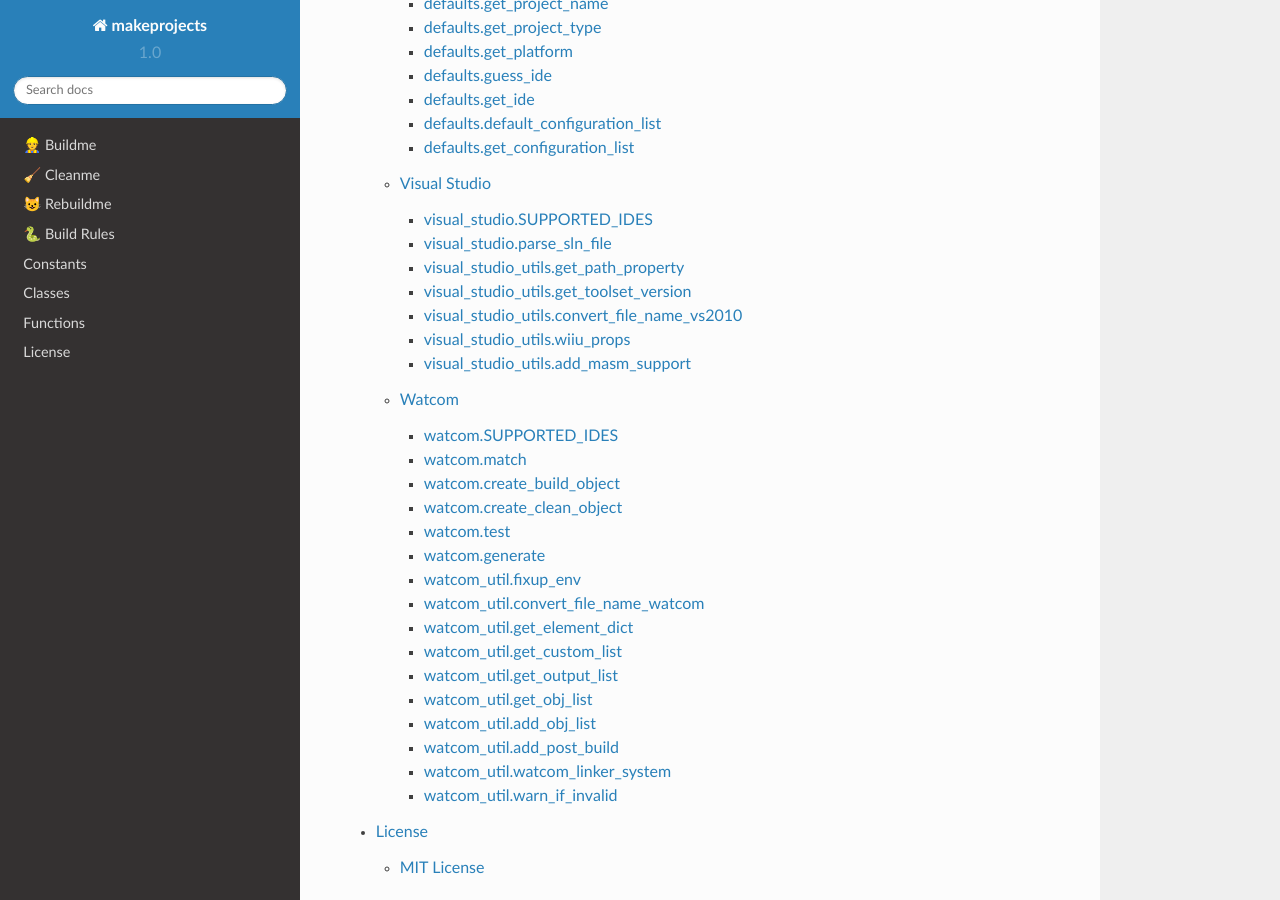
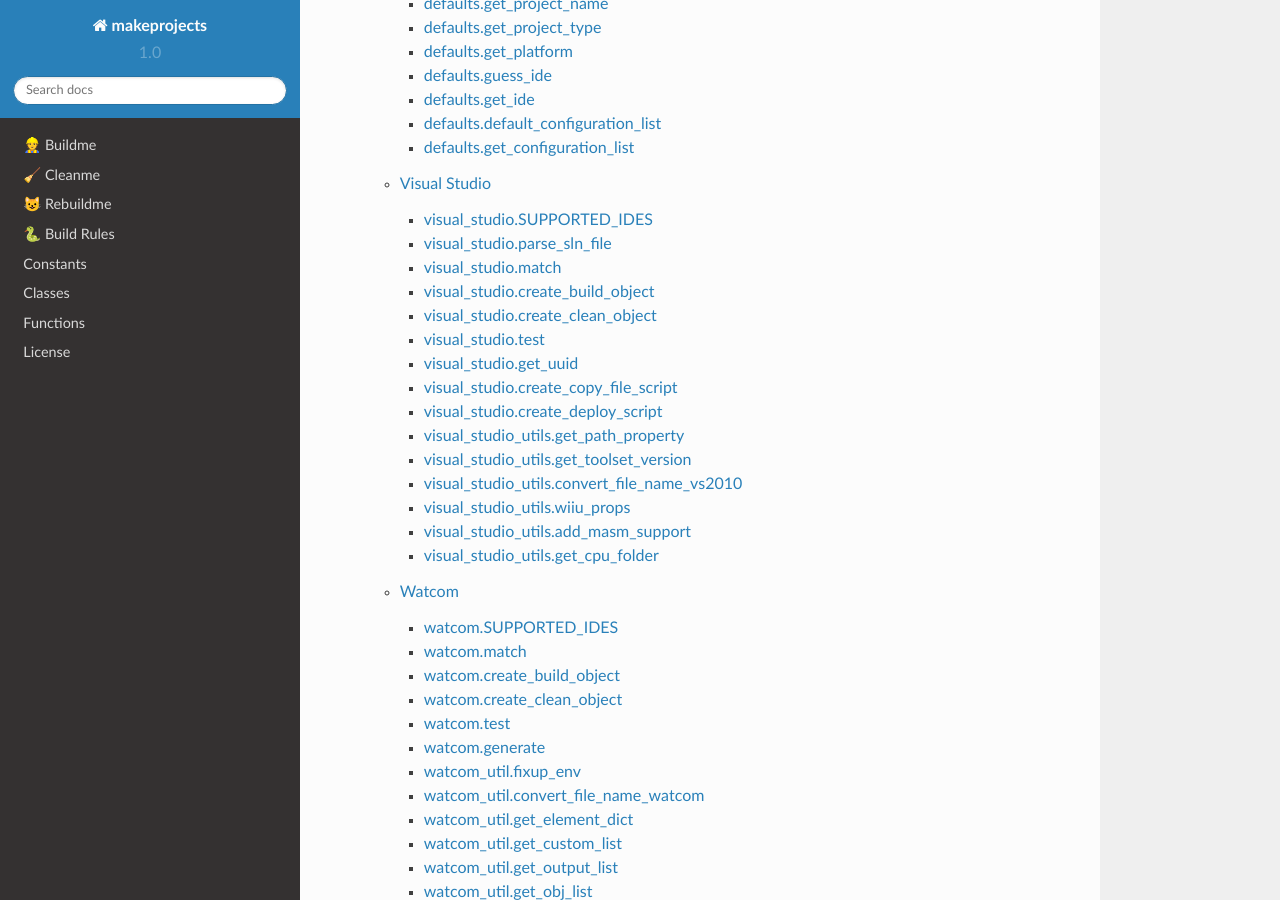
Before and after one commit to burgerbecky/makeprojects, a Sphinx documentation site: the page built from docs/index.rst, in a window 1280 px wide and 900 px high, scrolled down 6010 px. Built offline with Sphinx 7.4.7 and the Read the Docs theme 2.0.0, drawn with Linux system fonts in a browser that asks for light colours.

Commit message:
Added visual_studio_utils.get_cpu_folder()

```diff
--- a/docs/build_rules.py
+++ b/docs/build_rules.py
@@ -120,7 +120,7 @@ def clean(working_directory):
         None if not implemented, otherwise an integer error code.
     """
 
-    clean_directories(working_directory, ("temp", "_build"))
+    clean_directories(working_directory, ("temp", "_build", "build"))
     clean_files(working_directory, ".DS_Store")
     return 0
 
--- a/docs/functions.rst
+++ b/docs/functions.rst
@@ -271,6 +271,34 @@ visual_studio.parse_sln_file
 ^^^^^^^^^^^^^^^^^^^^^^^^^^^^
 .. doxygenfunction:: makeprojects::visual_studio::parse_sln_file
 
+visual_studio.match
+^^^^^^^^^^^^^^^^^^^
+.. doxygenfunction:: makeprojects::visual_studio::match
+
+visual_studio.create_build_object
+^^^^^^^^^^^^^^^^^^^^^^^^^^^^^^^^^
+.. doxygenfunction:: makeprojects::visual_studio::create_build_object
+
+visual_studio.create_clean_object
+^^^^^^^^^^^^^^^^^^^^^^^^^^^^^^^^^
+.. doxygenfunction:: makeprojects::visual_studio::create_clean_object
+
+visual_studio.test
+^^^^^^^^^^^^^^^^^^
+.. doxygenfunction:: makeprojects::visual_studio::test
+
+visual_studio.get_uuid
+^^^^^^^^^^^^^^^^^^^^^^
+.. doxygenfunction:: makeprojects::visual_studio::get_uuid
+
+visual_studio.create_copy_file_script
+^^^^^^^^^^^^^^^^^^^^^^^^^^^^^^^^^^^^^
+.. doxygenfunction:: makeprojects::visual_studio::create_copy_file_script
+
+visual_studio.create_deploy_script
+^^^^^^^^^^^^^^^^^^^^^^^^^^^^^^^^^^
+.. doxygenfunction:: makeprojects::visual_studio::create_deploy_script
+
 visual_studio_utils.get_path_property
 ^^^^^^^^^^^^^^^^^^^^^^^^^^^^^^^^^^^^^
 .. doxygenfunction:: makeprojects::visual_studio_utils::get_path_property
@@ -290,6 +318,10 @@ visual_studio_utils.wiiu_props
 visual_studio_utils.add_masm_support
 ^^^^^^^^^^^^^^^^^^^^^^^^^^^^^^^^^^^^
 .. doxygenfunction:: makeprojects::visual_studio_utils::add_masm_support
+
+visual_studio_utils.get_cpu_folder
+^^^^^^^^^^^^^^^^^^^^^^^^^^^^^^^^^^
+.. doxygenfunction:: makeprojects::visual_studio_utils::get_cpu_folder
 
 Watcom
 ------
```
Also changed, not shown: 2 other files.
